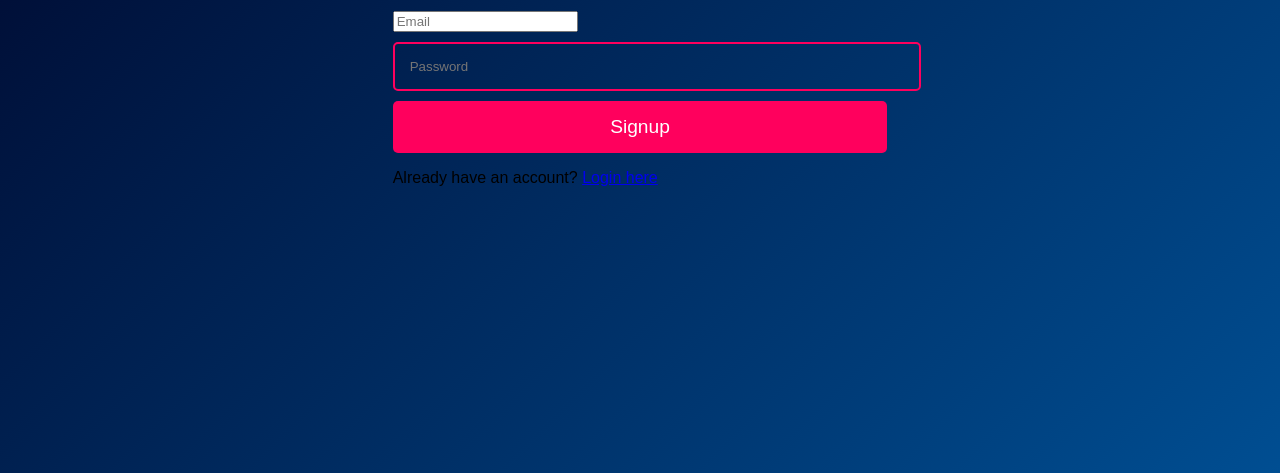
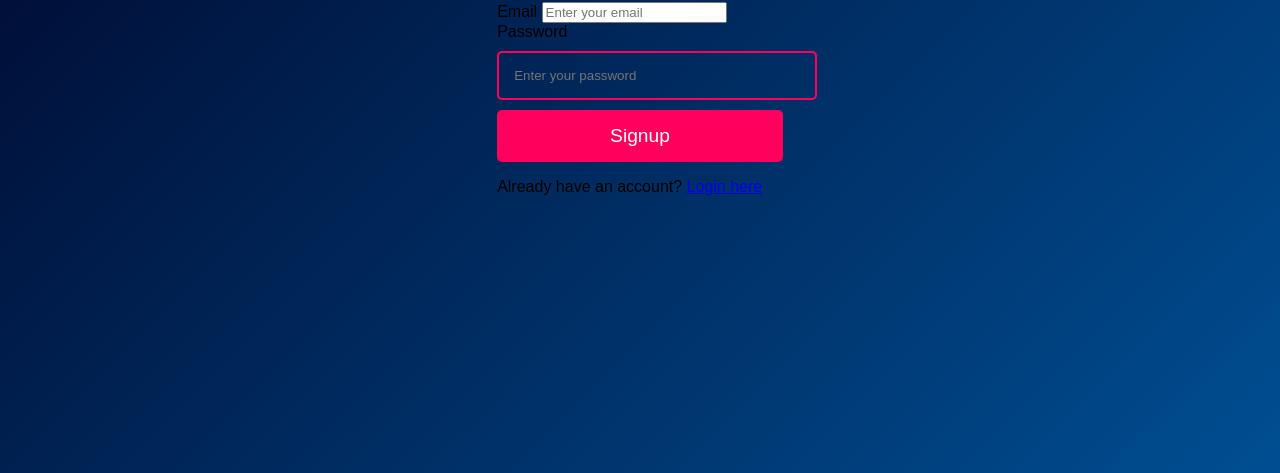
Before and after one commit to Yuokbgf/Yuokbgf.github.io, a plain HTML site: page signup.html in a window 1280 px wide. Shown: the part 327-800 px from the top of the page. Drawn offline with Linux system fonts and the light colour scheme; sample sign-in values are in the browser's storage.

Commit message:
Update signup.html

```diff
--- a/signup.html
+++ b/signup.html
@@ -7,12 +7,20 @@
     <link rel="stylesheet" href="styles.css">
 </head>
 <body>
-    <div class="auth-form">
-        <h2>Signup</h2>
-        <input type="email" id="signup-email" placeholder="Email" required>
-        <input type="password" id="signup-password" placeholder="Password" required>
-        <button onclick="signup()">Signup</button>
-        <p>Already have an account? <a href="login.html">Login here</a></p>
+    <div class="auth-form-container">
+        <div class="auth-form">
+            <h2>Signup</h2>
+            <div class="input-group">
+                <label for="signup-email">Email</label>
+                <input type="email" id="signup-email" placeholder="Enter your email" required>
+            </div>
+            <div class="input-group">
+                <label for="signup-password">Password</label>
+                <input type="password" id="signup-password" placeholder="Enter your password" required>
+            </div>
+            <button class="btn-primary" onclick="signup()">Signup</button>
+            <p>Already have an account? <a href="login.html">Login here</a></p>
+        </div>
     </div>
 
     <!-- Script for signup functionality -->
```
